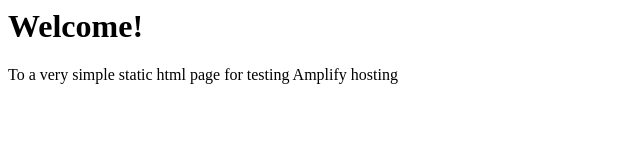
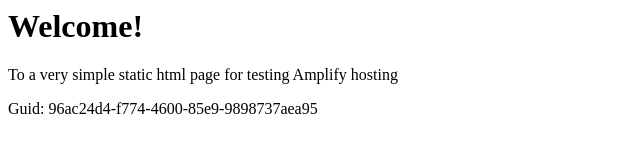
Before and after one commit to aws-aemilia-yul/Github-PR-Commit-Integration-Test-DoNotTouch-GitH-MJCD6L4M-v1-prod-ca-central-1, a website: page src/index.html in a window 1280 px wide. Shown: the whole page, without its empty margins (0-640 px from the left). Drawn offline with Linux system fonts and the light colour scheme.

Commit message:
commit from integ tests

```diff
--- a/src/index.html
+++ b/src/index.html
@@ -1,3 +1,5 @@
+
+
 <html lang="en">
 
 <head>
@@ -10,6 +12,6 @@
 <body>
     <h1>Welcome!</h1>
     <p>To a very simple static html page for testing Amplify hosting</p>
-</body>
+    <p>Guid: 96ac24d4-f774-4600-85e9-9898737aea95</p></body>
 
 </html>
```
